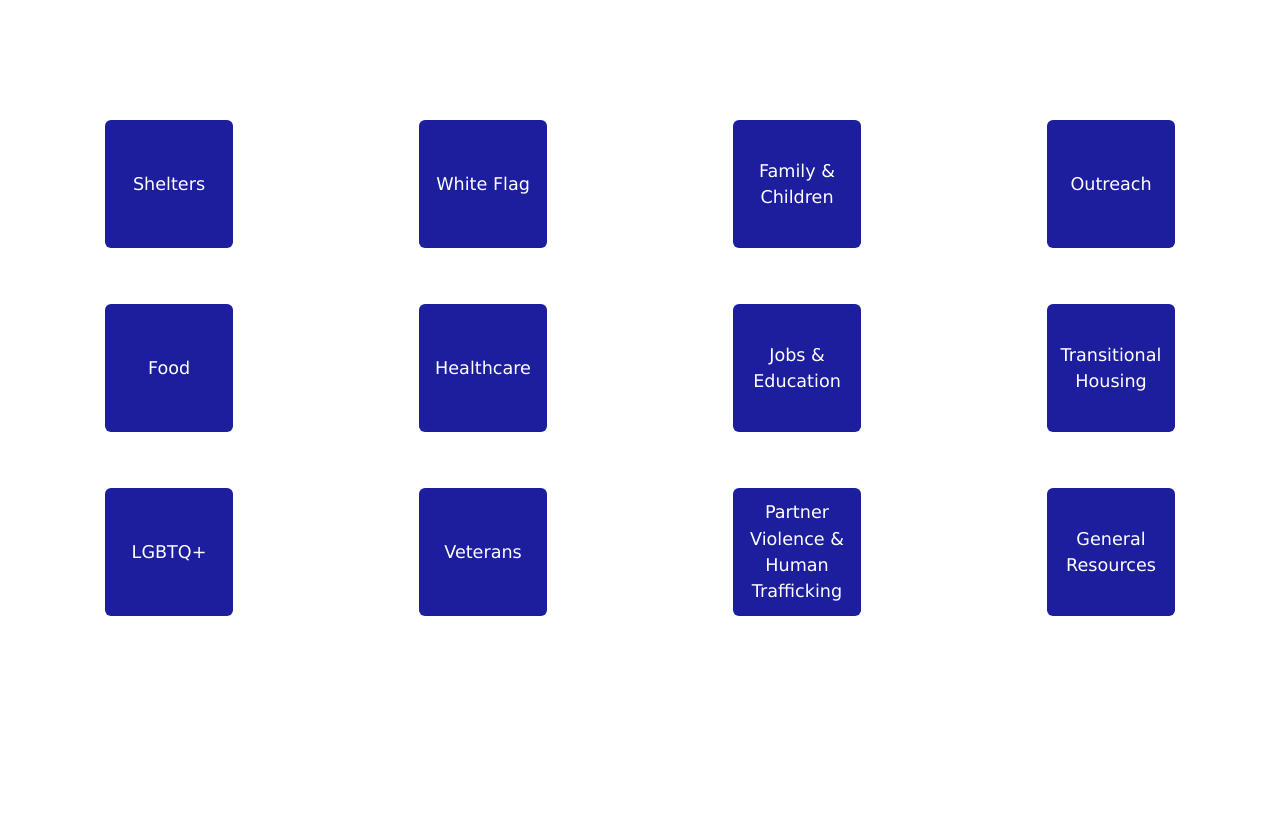
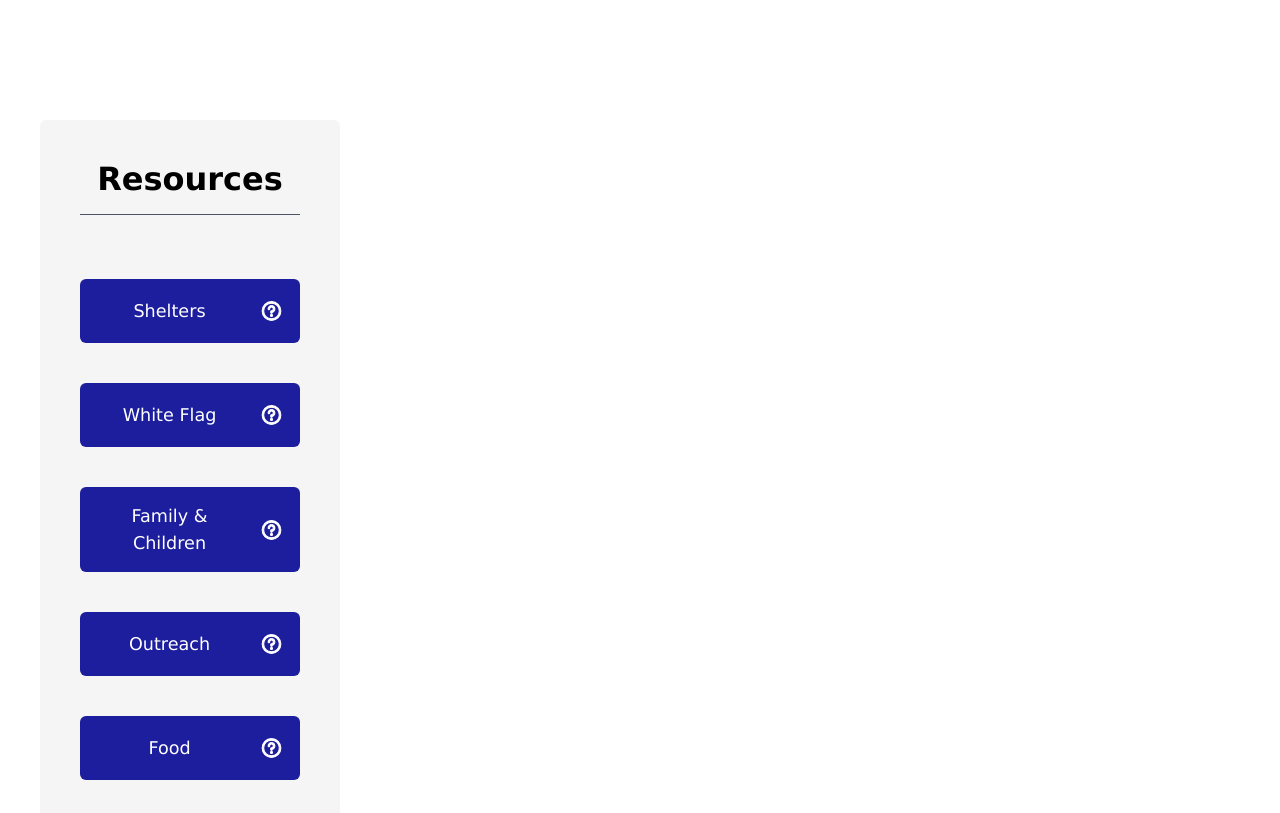
Before and after one commit to dmorton714/HUD-repo, a Vue app in the folder LouCare/: page /street-tips in a window 1280 px wide. Shown: the part 720-1533 px from the top of the page. Before the commit the page ends 1376 px from the top, so only its background shows below. Built offline with nearby package versions, Linux system fonts and the light colour scheme; what @midudev/tailwind-animations would draw is missing.

Commit message:
Create resources sidebar, style cards, and add tooltip with the resource description

```diff
--- a/LouCare/src/assets/main.css
+++ b/LouCare/src/assets/main.css
@@ -22,6 +22,13 @@ h1 {
 
 h2 {
   font-size: 2rem;
+  font-weight: 600;
+  line-height: 1.2;
+  font-family: Verdana, Geneva, Tahoma, sans-serif;
+}
+
+h3 {
+  font-size: 1.5rem;
   font-weight: 400;
   line-height: 1.2;
   font-family: Verdana, Geneva, Tahoma, sans-serif;
@@ -32,3 +39,9 @@ p {
   font-weight: 100;
   font-family: Verdana, Geneva, Tahoma, sans-serif;
 }
+
+.text-description {
+  font-size: 0.9rem;
+  font-weight: 100;
+  font-family: Verdana, Geneva, Tahoma, sans-serif;
+}
--- /dev/null
+++ b/LouCare/src/components/common/ResourceCard.vue
@@ -0,0 +1,31 @@
+<script setup>
+import '@/assets/main.css'
+import { ref } from 'vue'
+
+defineProps({
+    resource: {
+        type: String,
+        required: true
+    },
+    description: {
+        type: String,
+        required: true,
+    }
+});
+
+const showDescription = ref(false);
+
+</script>
+<template>
+    <button class="bg-[var(--blue)] flex w-full h-full gap-4 p-4 items-center justify-between rounded-md hover:bg-[var(--gold)] hover:scale-105 transition-all duration-200 cursor-pointer"
+    @click="navigateTo(`/street-tips/${resource}`)">
+        <p class="text-center text-white w-full">{{ resource }}</p>
+        <div class="flex items-center justify-center hover:cursor-pointer relative" @click="showDescription = true" @mouseleave="showDescription = false">
+            <img src="/question.svg" alt="Question mark" class="w-8 h-8">
+            <div v-if="showDescription" class="bg-[var(--light-gray)] shadow-lg absolute left-14 -top-10 z-10 w-64 p-4 rounded-4xl animate-expand-vertically animate-duration-300 animate-delay-100">
+                <p class="text-start text-description">{{ description }}</p>
+
+            </div>
+        </div>
+    </button>
+</template>
--- a/LouCare/src/components/common/Resources.vue
+++ /dev/null
@@ -1,19 +0,0 @@
-<script setup>
-import '@/assets/main.css'
-
-defineProps({
-    resources: {
-        type: Array,
-        required: true
-    }
-})
-</script>
-<template>
-    <ul>
-        <button v-for="(resource, index) in resources" :key="index"
-        class="bg-[var(--blue)] flex items-center justify-center w-32 h-32 rounded-md hover:bg-[var(--gold)] hover:scale-105 transition-all duration-200 cursor-pointer"
-        @click="navigateTo(`/street-tips/${resource}`)">
-            <p class="text-center text-white px-2">{{ resource }}</p>
-        </button>
-    </ul>
-</template>
--- /dev/null
+++ b/LouCare/src/views/street-tips/CardsSidebar.vue
@@ -0,0 +1,70 @@
+<script setup>
+import ResourceCard from '@/components/common/ResourceCard.vue'
+
+const streetTips = [
+    {
+        resource: 'Shelters',
+        description: 'Emergency shelter, bed reservations, and referrals to other social services'
+    },
+    {
+        resource: 'White Flag',
+        description: 'Indoor shelter during extreme weather events'
+    },
+    {
+        resource: 'Family & Children',
+        description: 'Services for families and children in need of housing, shelter, and educational assistance'
+    },
+    {
+        resource: 'Outreach',
+        description: 'Volunteer groups working with unhoused people in the community'
+    },
+    {
+        resource: 'Food',
+        description: 'Meals and food assistance contacts'
+    },
+    {
+        resource: 'Healthcare',
+        description: 'Medical care and treatment contacts'
+    },
+    {
+        resource: 'Jobs & Education',
+        description: 'Job training and education contacts'
+    },
+    {
+        resource: 'Transitional Housing',
+        description: 'Temporary housing contacts'
+    },
+    {
+        resource: 'LGBTQ+',
+        description: 'Group meetings, support, clothing, and more resources'
+
+    },
+    {
+        resource: 'Veterans',
+        description: 'Housing, benefits, support, and more resources for veterans'
+    },
+    {
+        resource: 'Partner Violence & Human Trafficking',
+        description: 'Support services for victims of partner violence and human trafficking'
+    },
+    {
+        resource: 'General Resources',
+        description: 'Get IDs, birth certificates, Social Security cards, and file shelter complaints'
+    }
+]
+
+</script>
+
+<template>
+    <div class="bg-[var(--light-gray)] flex flex-col w-1/4 h-full p-10 rounded-md">
+        <h2 class="text-center">Resources</h2>
+        <hr class="w-full border-gray-600 mt-4 mb-16">
+        <div class="flex flex-col items-center justify-center gap-10">
+            <ResourceCard v-for="streetTip in streetTips"
+            :key="streetTip.resource"
+            :resource="streetTip.resource"
+            :description="streetTip.description"
+            />
+        </div>
+    </div>
+</template>
--- a/LouCare/src/views/street-tips/StreetTipsView.vue
+++ b/LouCare/src/views/street-tips/StreetTipsView.vue
@@ -1,7 +1,7 @@
 <script setup>
 import '@/assets/main.css'
 import Hero from '@/components/common/Hero.vue'
-import Resources from '@/components/common/Resources.vue'
+import CardsSidebar from './CardsSidebar.vue'
 
 
 // Shelters
@@ -188,23 +188,6 @@ const generalInfo = [
 
 
 
-const streetTips = [
-    'Shelters',
-    'White Flag',
-    'Family & Children',
-    'Outreach',
-    'Food',
-    'Healthcare',
-    'Jobs & Education',
-    'Transitional Housing',
-    'LGBTQ+',
-    'Veterans',
-    'Partner Violence & Human Trafficking',
-    'General Resources'
-]
-
-
-
 </script>
 
 <template>
@@ -213,7 +196,10 @@ const streetTips = [
         title="Street Tips"
         description="A quick reference guide for people in need of shelter, outreach services, food, healthcare, and other help in Louisville, KY"
         />
-        <Resources :resources="streetTips" class="grid grid-cols-4 justify-items-center items-center gap-14 w-full"/>
+        <CardsSidebar />
+
+
+
     </div>
 </template>
 
```
Also changed, not shown: LouCare/public/question.svg (added).
